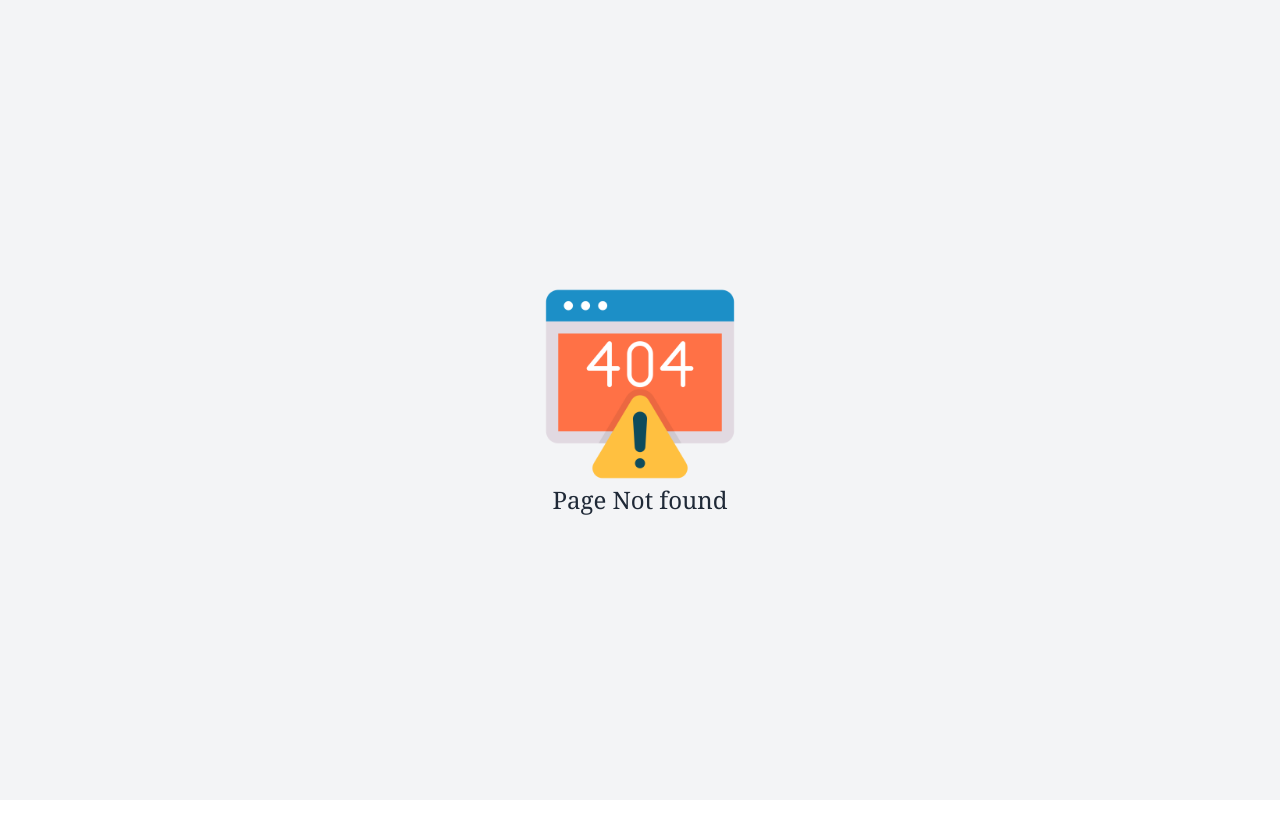
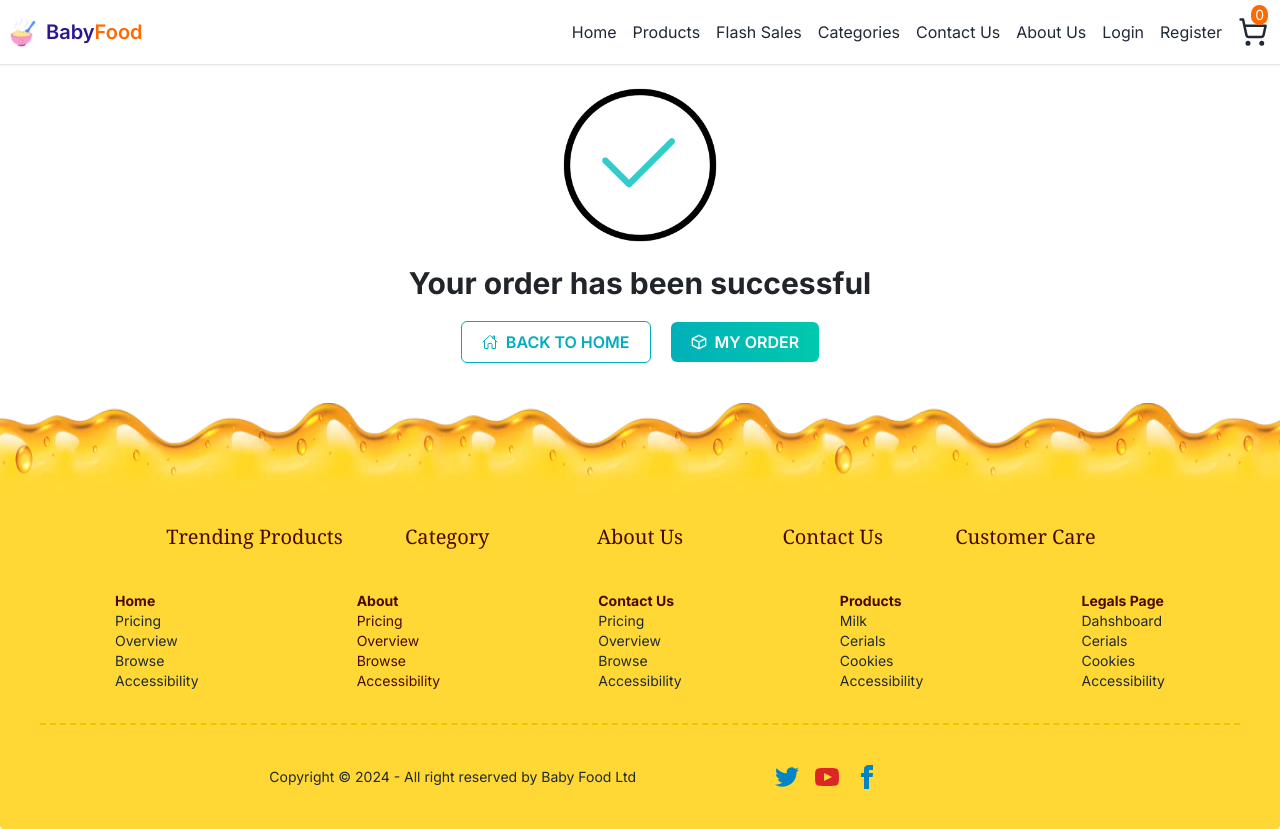
Before and after one commit to shukumar-542/baby-food-frontend, a Next.js app: page /checkout/Place-order in a window 1280 px wide. Before the commit this address had no page. Before the commit the page ends 800 px from the top, so only its background shows below. Built offline with nearby package versions, Linux system fonts and the light colour scheme.

Commit message:
Implement checkout page

```diff
--- /dev/null
+++ b/src/app/(withCommonLayout)/checkout/Place-order/page.tsx
@@ -0,0 +1,31 @@
+import Image from 'next/image';
+import React from 'react';
+import done from '@/assets/order-done.gif'
+import { IoHomeOutline } from 'react-icons/io5';
+import { GrCube } from 'react-icons/gr';
+import Link from 'next/link';
+
+const PlaceOrderPage = () => {
+    return (
+        <div className='mb-20 flex justify-center items-center flex-col'>
+            <div className=''>
+                <Image src={done} height={150} width={200} alt='done' />
+            </div>
+            <h1 className='text-3xl text-[#212529] font-bold' >Your order has been successful</h1>
+            <div className='mt-5 flex items-center gap-5'>
+                <Link href='/'>
+                    <button className='text-[#02ADBC] uppercase font-semibold border border-[#02ADBC] px-5 py-2 rounded-md flex justify-center  items-center gap-2 hover:text-white hover:bg-gradient-to-r from-[#01B0B9] to-[#00C9AD]'>
+                        <IoHomeOutline /> <span>Back To Home</span>
+                    </button>
+                </Link>
+                <Link href='/dashboard/my-orders'>
+                    <button className=' uppercase font-semibold  px-5 py-2 rounded-md flex justify-center  items-center gap-2 text-white bg-gradient-to-r from-[#01B0B9] to-[#00C9AD] hover:bg-gradient-t-r hover:from-[#00C9AD] hover:to-[#01B0B9] '>
+                        <GrCube /> <span>My Order</span>
+                    </button>
+                </Link>
+            </div>
+        </div>
+    );
+};
+
+export default PlaceOrderPage;
--- a/src/components/ui/CheckoutButton/CheckoutButton.tsx
+++ b/src/components/ui/CheckoutButton/CheckoutButton.tsx
@@ -4,6 +4,7 @@ import { useOrderProductMutation } from "@/redux/api/orderApi";
 import { clearCart } from "@/redux/feature/cartSlice";
 import { useAppDispatch, useAppSelector } from "@/redux/hooks";
 import { getUserInfo } from "@/services/auth.service";
+import { useRouter } from "next/navigation";
 import { toast } from "sonner";
 type ProductNameAndQuantity = {
     productName: string;
@@ -17,7 +18,7 @@ const CheckoutButton = () => {
     const dispatch = useAppDispatch()
     const {email} = getUserInfo()
     // console.log(userInfo);
-
+    const router = useRouter()
     const { tax, grandTotal, totalPrice, products } = useAppSelector((store) => store.cart)
 
 
@@ -38,6 +39,7 @@ const CheckoutButton = () => {
             if (res?.insertedId) {
                 toast.success('Your order completed')
                 dispatch(clearCart())
+                router.push('./checkout/Place-order')
             }
 
         } catch (err: any) {
```
Also changed, not shown: src/components/ui/CheckoutCart/CheckoutCart.tsx (+0 -22 lines), src/assets/order-done.gif (added).
